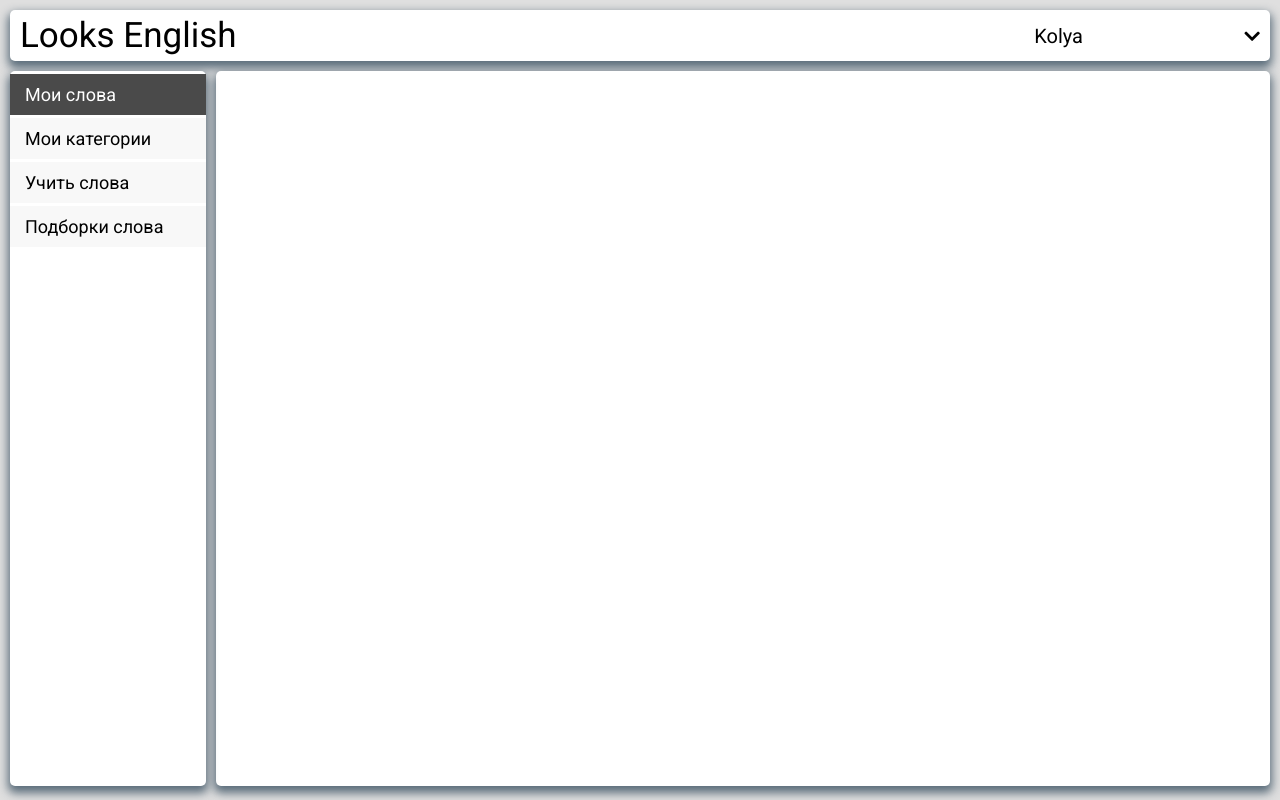
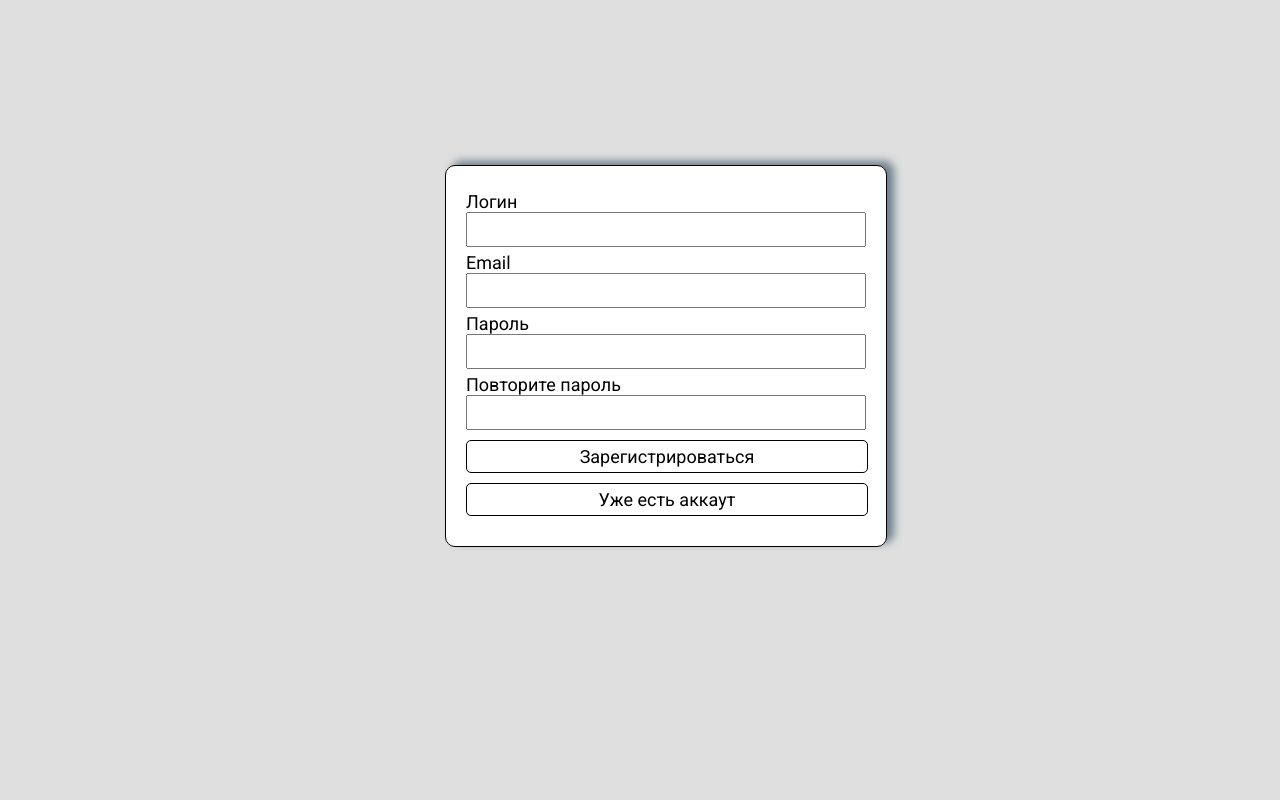
Before and after one commit to lokhno/look-english, a React (Create React App) app: page /registration in a window 1280 px wide. Built offline with nearby package versions, Linux system fonts and the light colour scheme.

Commit message:
Настройка базового роутинга

```diff
--- a/src/App.jsx
+++ b/src/App.jsx
@@ -1,6 +1,6 @@
 import { BrowserRouter as Router, Switch, Route, Redirect } from "react-router-dom";
 
-import { Main, Auth } from "./pages";
+import { Main, Auth, Registration } from "./pages";
 
 import "./App.scss";
 
@@ -9,6 +9,7 @@
         <Router>
             <Switch>
                 <Route exact path="/auth" render={() => <Auth />} />
+                <Route exact path="/registration" render={() => <Registration />} />
 
                 <Route path={"/"} render={() => <Main />} />
             </Switch>
--- a/src/components/Button/index.jsx
+++ b/src/components/Button/index.jsx
@@ -6,7 +6,7 @@
 function Button({ children, className, handleClick, name, blocked }) {
     const onClick = () => {
         if (!blocked) {
-            handleClick();
+            handleClick && handleClick();
         }
     };
     return (
--- a/src/components/TopPanel/Menu/Menu.scss
+++ b/src/components/TopPanel/Menu/Menu.scss
@@ -4,6 +4,10 @@
     position: relative;
 
     border-top-right-radius: 5px;
+    a {
+        color: #000;
+        text-decoration: none;
+    }
     &__opener {
         cursor: pointer;
         display: flex;
--- a/src/components/TopPanel/Menu/index.jsx
+++ b/src/components/TopPanel/Menu/index.jsx
@@ -1,13 +1,15 @@
 import React, { useState } from "react";
+
+import { Link } from "react-router-dom";
 
 import useOnclickOutside from "react-cool-onclickoutside";
 import classnames from "classnames";
 
-import Opener from './Opener'
-import Dropdown from './Dropdown'
-import DropdownItem from './DropdownItem'
+import Opener from "./Opener";
+import Dropdown from "./Dropdown";
+import DropdownItem from "./DropdownItem";
 
-import './Menu.scss'
+import "./Menu.scss";
 
 function Menu({ className }) {
     const [menuVisibilityStatus, setMenuVisibilityStatus] = useState(false);
@@ -22,10 +24,12 @@
 
     return (
         <div ref={ref} className={classnames(`menu ${className}`, { menu_open: menuVisibilityStatus })}>
-            <Opener userName="Kolya" handleMenuVisibility={toggleMenuVisibility}/>
+            <Opener userName="Kolya" handleMenuVisibility={toggleMenuVisibility} />
             <Dropdown>
                 <DropdownItem>Редактировать профиль</DropdownItem>
-                <DropdownItem>Выйти</DropdownItem>
+                <Link to="/auth">
+                    <DropdownItem>Выйти</DropdownItem>
+                </Link>
             </Dropdown>
         </div>
     );
--- a/src/pages/Auth/Auth.scss
+++ b/src/pages/Auth/Auth.scss
@@ -1,15 +1,16 @@
 .auth-page {
-    position: fixed;
     width: 100%;
-    height: 100%;
     top: 0;
     left: 0;
     right: 0;
     bottom: 0;
-    background-color: rgba(0, 0, 0, 0.7);
     display: flex;
     align-items: center;
     justify-content: center;
+    a {
+        color: #000;
+        text-decoration: none;
+    }
 }
 .eng-form_auth-page {
     top: 0%;
--- a/src/pages/Auth/index.jsx
+++ b/src/pages/Auth/index.jsx
@@ -1,6 +1,7 @@
 import React from "react";
 import { Form, Button } from "../../components";
 import { Input } from "../../components/Fields";
+import { Link } from "react-router-dom";
 
 import "./Auth.scss";
 
@@ -10,12 +11,16 @@
             <div className="eng-form eng-form_auth-page">
                 <Input className="eng-form__item" lable="Логин"></Input>
                 <Input className="eng-form__item" lable="Пароль"></Input>
+                <Link to="/">
                     <Button className="button_auth-page" name="Войти">
                         Войти
                     </Button>
+                </Link>
+                <Link to="/registration">
                     <Button className="button_auth-page" name="Зарегистрироваться">
                         Зарегистрироваться
                     </Button>
+                </Link>
             </div>
         </div>
     );
--- a/src/pages/index.jsx
+++ b/src/pages/index.jsx
@@ -1,2 +1,3 @@
 export { default as Main } from "./Main";
 export { default as Auth } from "./Auth";
+export { default as Registration } from "./Registration";
```
Lines whose indentation alone changed are shown as unchanged.
